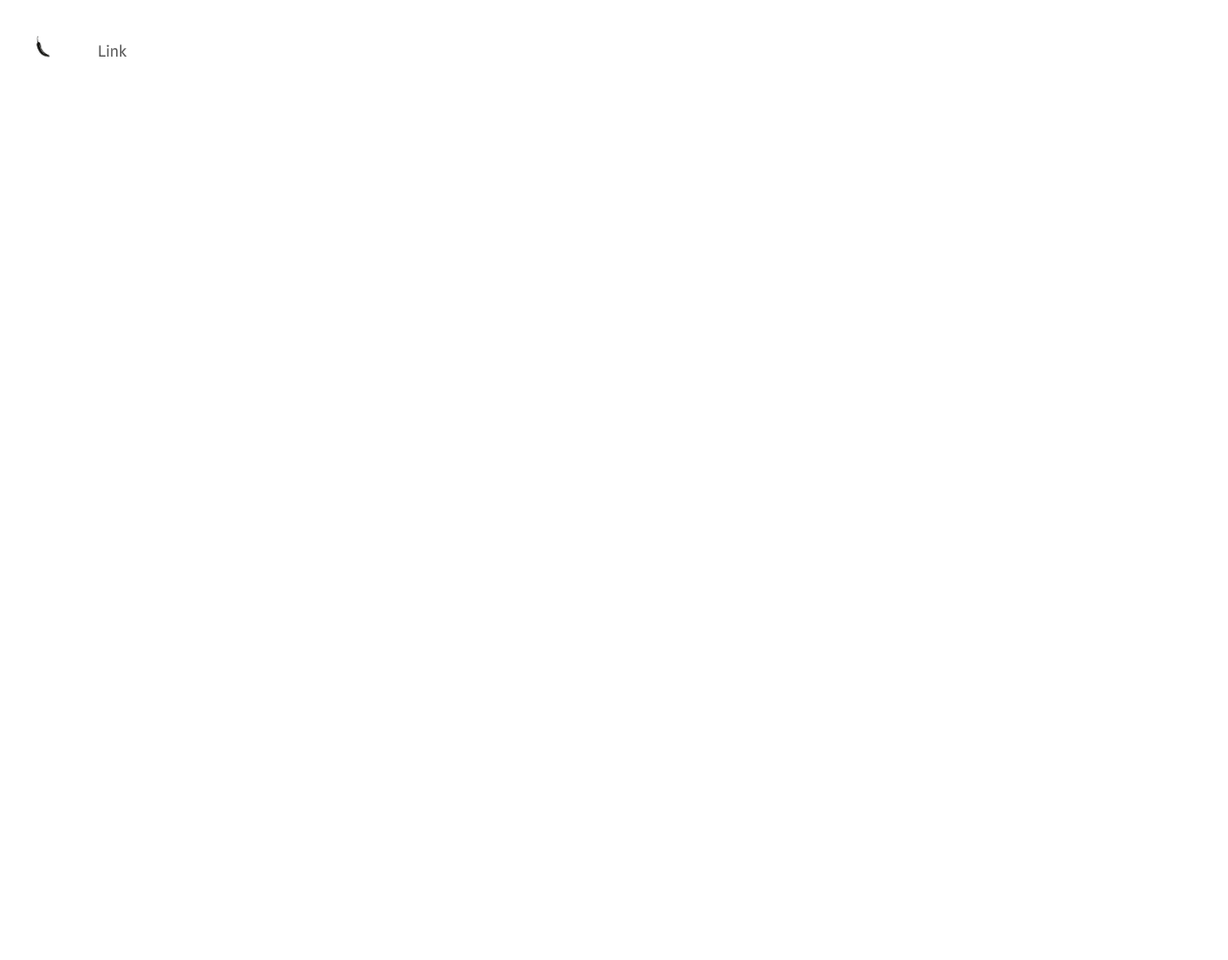
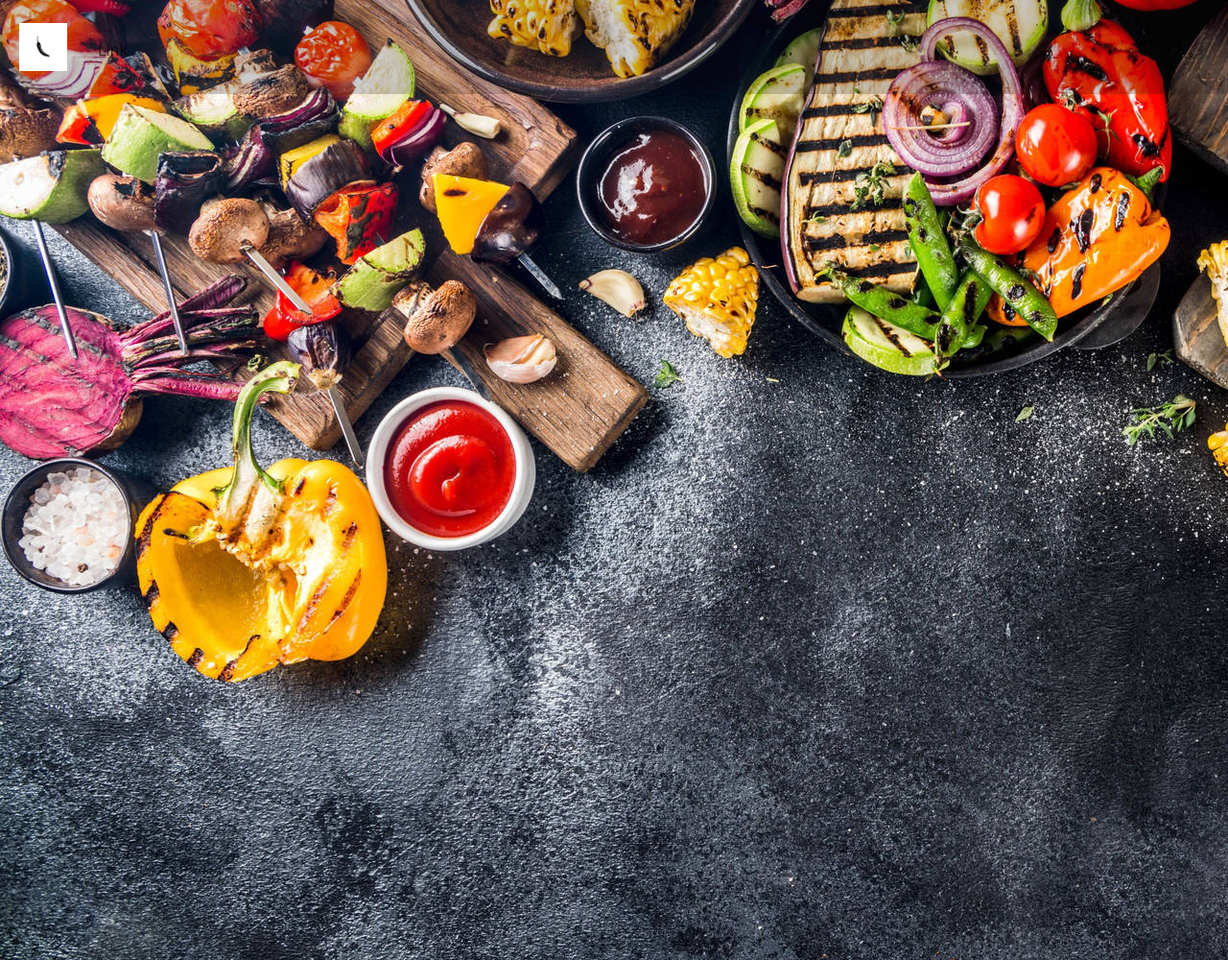
Before and after one commit to NeoAwarri/Project-Chillies, a plain HTML site: page ravintola.html in a window 1280 px wide. Shown: the whole page at 96% size. Before the commit the page ends 800 px from the top, so only its background shows below. Drawn offline with nearby package versions, Linux system fonts and the light colour scheme.

Commit message:
Update ravintola.css

```diff
--- a/css/ravintola.css
+++ b/css/ravintola.css
@@ -1,18 +1,10 @@
-@import url('https://fonts.googleapis.com/css2?family=Spline+Sans:wght@400;500;600;700&display=swap');
+.bg {
+   background-image: url("../img/4kfood.jpg");
+   width: 100%;
+   height: 1000px;
+   background-repeat: no-repeat;
+}
+.bg-trans{
+    background-color: rgba(15, 15, 15, 0.205);
 
-body{
-    font-family:"Spline Sans", sans-serif;
-    color: #777;
-    line-height: 1.7;
 }
-
-h1,h2,h3,h4,h5,h6 {
-    font-weight: 600;
-    color: #222;
-}
-
-a {
-    color: #222;
-    text-decoration: none;
-    transition: all 0.4s;
-}
```
